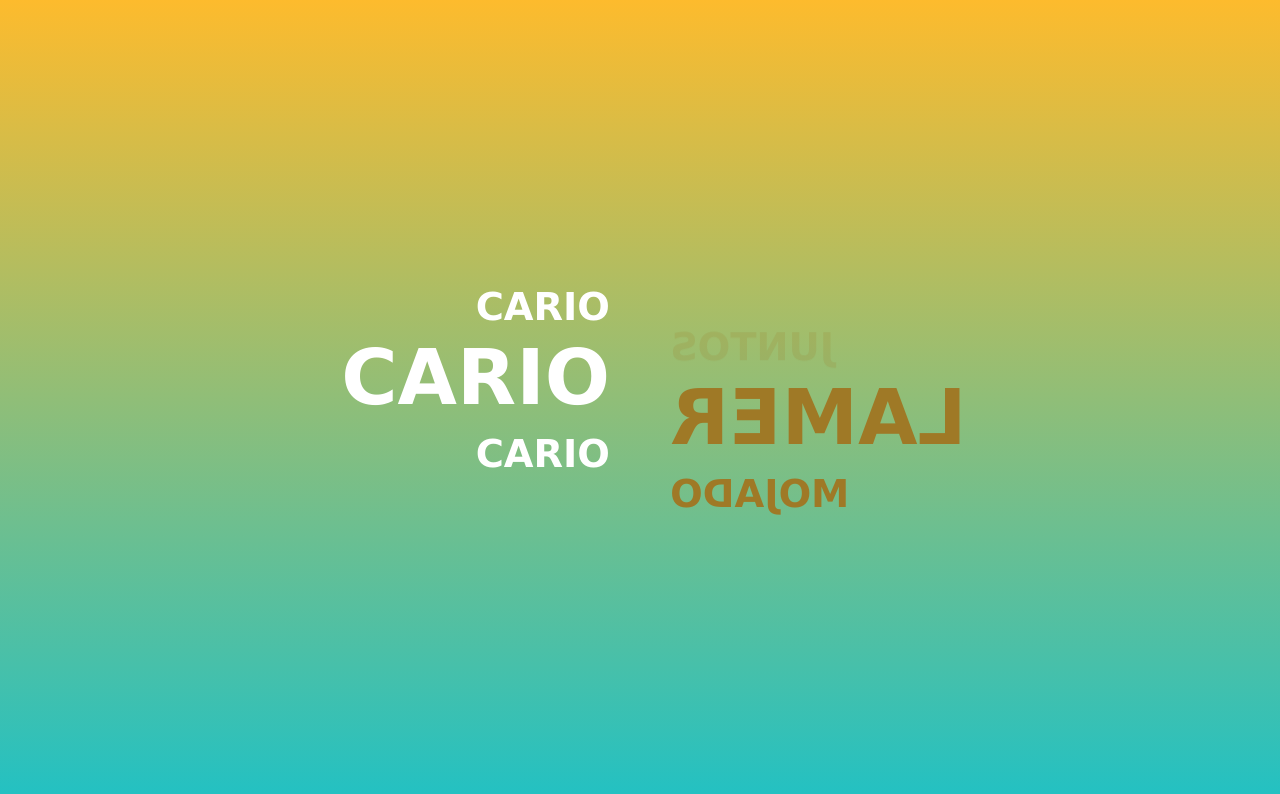
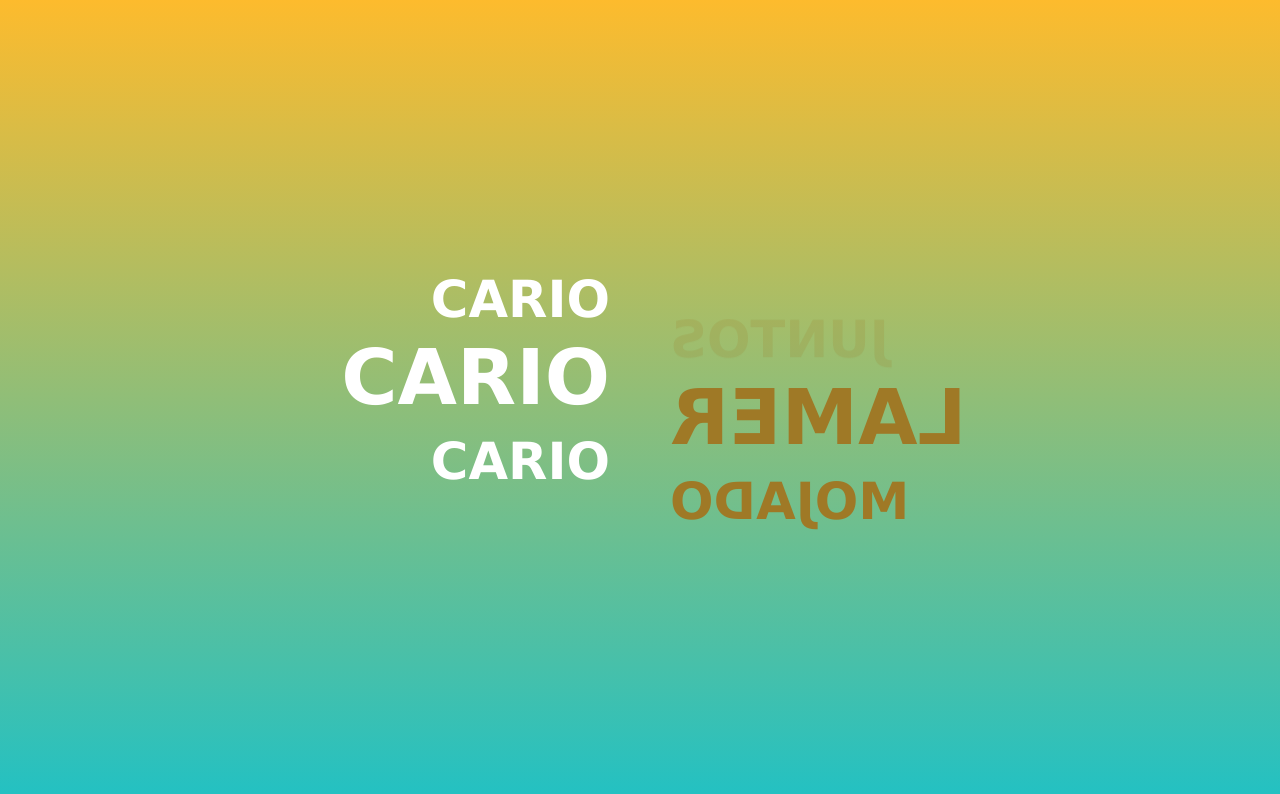
Before and after one commit to cancalkan/Random-Spanish-Words, a plain HTML site: page index.html in a window 1280 px wide. Drawn offline with Linux system fonts and the light colour scheme.

Commit message:
Update styles.css

```diff
--- a/styles.css
+++ b/styles.css
@@ -64,7 +64,7 @@ h1 {
 }
 
 h4 {
-    font-size: 3vw;
+    font-size: 7vw;
 }
 
 h4:first-child {
@@ -74,3 +74,8 @@ h4:first-child {
 h4:last-child {
     margin-top: -1.7vw;
 }
+@media (min-width:800px){
+h4 {
+    font-size: 4vw;
+}
+}
```
